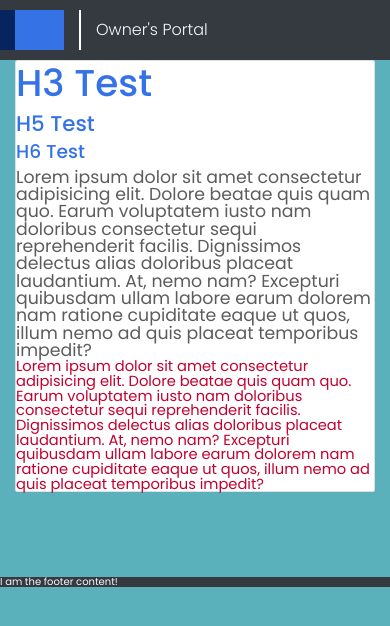
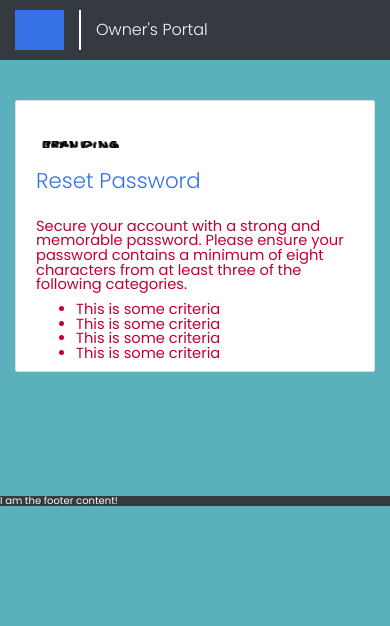
Before and after one commit to Yuugen64/Boostrap5_KnowledgeCheck, a website: page index.html in a window 390 px wide. Drawn offline with nearby package versions, Linux system fonts and the light colour scheme.

Commit message:
[Styling and alignment additions for mobile view

```diff
--- a/index.html
+++ b/index.html
@@ -44,15 +44,12 @@
           </div>
           <div class="col-auto px-0">
             <!--Title Text-->
-                  <div class="text-light" style="flex-wrap: inherit;" >
-                    <p class="title-styling" style="align-content: center;">Owner's Portal</p>
+            <div class="text-light" style="flex-wrap: inherit">
+              <p class="title-styling" style="align-content: center">
+                Owner's Portal
+              </p>
             </div>
           </div>
-
-
-
-
-
         </div>
       </div>
     </div>
@@ -75,21 +72,32 @@
           <div class="col-md-1 col-0"></div>
 
           <div class="col-md-6 col-12" style="padding: 0px">
-            <div class="card">
-              <h3>H3 Test</h3>
-              <h5>H5 Test</h5>
-              <H6>H6 Test</H6>
+            <div class="card card-styling">
+              <div class="card-content-align">
+
+                <div class="nissanid_branding px-0 mx-0">
+
+                </div>
+
+                <h5 class="px-0 mx-0" style="padding: 20px 0px 20px 0px;">Reset Password</h5>
 
                 <div class="card-text">
-                <p class="bodyGrey_1">
-                  Lorem ipsum dolor sit amet consectetur adipisicing elit. Dolore beatae quis quam quo. Earum voluptatem iusto nam doloribus consectetur sequi reprehenderit facilis. Dignissimos delectus alias doloribus placeat laudantium. At, nemo nam? Excepturi quibusdam ullam labore earum dolorem nam ratione cupiditate eaque ut quos, illum nemo ad quis placeat temporibus impedit?
+                  <p class="bodyRed_1" style="padding-bottom: 10px;">
+                    Secure your account with a strong and memorable password. Please ensure your password contains a minimum of eight characters from at least three of the following categories.
                   </p>
 
-                <p class="bodyRed_1">
-                  Lorem ipsum dolor sit amet consectetur adipisicing elit. Dolore beatae quis quam quo. Earum voluptatem iusto nam doloribus consectetur sequi reprehenderit facilis. Dignissimos delectus alias doloribus placeat laudantium. At, nemo nam? Excepturi quibusdam ullam labore earum dolorem nam ratione cupiditate eaque ut quos, illum nemo ad quis placeat temporibus impedit?
-                </p>
+
+                    <ul class="passCriteria">
+                      <li class="bodyRed_1">This is some criteria</li>
+                      <li class="bodyRed_1">This is some criteria</li>
+                      <li class="bodyRed_1">This is some criteria</li>
+                      <li class="bodyRed_1">This is some criteria</li>
+                    </ul>
+
                 </div>
 
+              </div>
+              <!--End Content Align-->
             </div>
           </div>
 
@@ -109,7 +117,7 @@
       </div>
     </div>
 
-    <!--"STICKY" Footer
+    <!--"STICKY" Footer - (For pages with less content than full view height)
     <div class="container-fluid">
       <div class="navbar fixed-bottom bg-dark text-light">
         <div class="row">
--- a/style.css
+++ b/style.css
@@ -91,6 +91,10 @@ h6{
     /*"leading"/line-spacing is 17(?)*/
 }
 
+.passCriteria{
+    padding-left: 40px;
+}
+
 /*===== Nissan Logo =====*/
 .logo{
     margin: 0px;
@@ -117,6 +121,8 @@ h6{
     font-weight: 300;
 }
 
+
+
 .divider{
     margin-left: 20px;
     padding-left: 20px;
@@ -125,6 +131,26 @@ h6{
     width: auto;
 }
 /*===== ========== =====*/
+
+/*===== Card Styling =====*/
+.card-styling{
+    margin-top: 40px;
+    margin-bottom: 40px;
+}
+
+.card-content-align{
+    padding-left: 40px;
+    padding-right: 40px;
+}
+
+.nissanid_branding{
+    margin-top: 40px;
+    width: 87px;
+    height: 7px;
+
+    background-image: url("assets/Branding_83x7.png");
+}
+/*===== ========= =====*/
 
 /*===== Footer =====*/
 .bottom-bar{
@@ -162,7 +188,7 @@ h6{
 
     /*===== Nissan Styling - MOBILE =====*/
     h3{
-        font-weight: light;
+        font-weight: 300;
         font-size: 28pt;
         color:#3472e5;
         letter-spacing: 0;
@@ -171,7 +197,7 @@ h6{
     }
 
     h5{
-        font-weight: light;
+        font-weight: 300;
         font-size: 16pt;
         color:#3472e5;
         letter-spacing: 0;
@@ -180,7 +206,7 @@ h6{
     }
 
     h6{
-        font-weight: light;
+        font-weight: 300;
         font-size: 14pt;
         color:#3472e5;
         letter-spacing: 0;
@@ -202,6 +228,10 @@ h6{
     color: #C3002F;
     letter-spacing: 0;
     /*justify left or centered, paragraph spacing is 10(px?), leading */
+}
+
+.passCriteria{
+    padding-left: 40px;
 }
 
 .textLink{
@@ -227,7 +257,6 @@ h6{
     padding: 0px;
     margin: 0px;
     width: 15px;
-    background-color: #06255f;
 }
 /*===== ========== =====*/
 
@@ -249,6 +278,26 @@ h6{
     width: auto;
 }
 /*===== ========== =====*/
+
+/*===== Card Styling =====*/
+.card-styling{
+    margin-top: 40px;
+    margin-bottom: 40px;
+}
+
+.card-content-align{
+    padding-left: 20px;
+    padding-right: 20px;
+}
+
+.nissanid_branding{
+    margin-top: 40px;
+    width: 87px;
+    height: 7px;
+
+    background-image: url("assets/Branding_83x7.png");
+}
+/*===== ========= =====*/
 
 /*===== Footer =====*/
 .bottom-bar{
```
Also changed, not shown: assets/Branding_83x7.png (added). Lines whose indentation alone changed are shown as unchanged.
